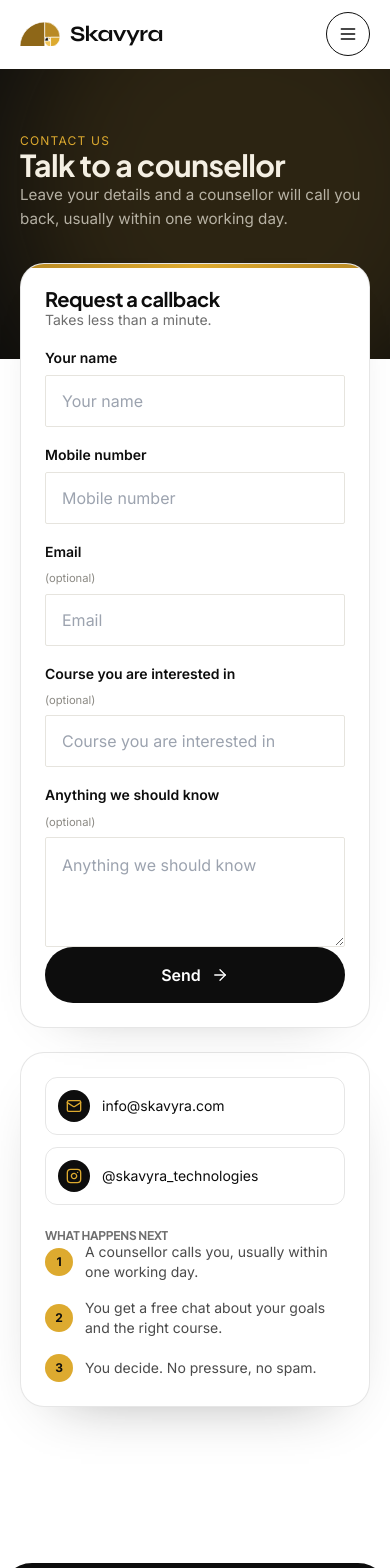
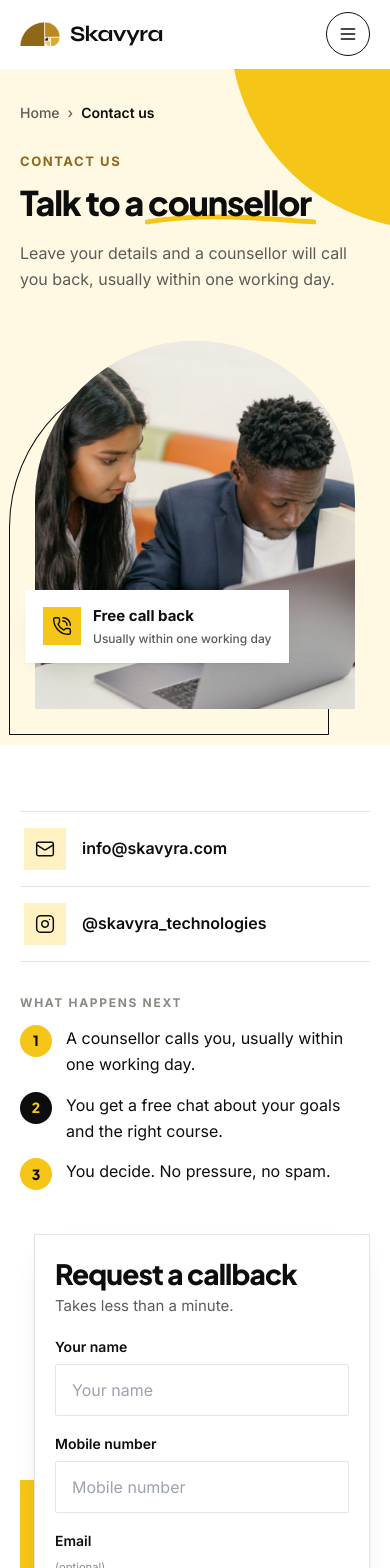
Before and after one commit to Skavyra/Skavyra, a Next.js app: page /contact in a window 390 px wide. Shown: the top 1568 px of the page. Built offline with nearby package versions, Linux system fonts and the light colour scheme; no server answers.

Commit message:
UI 28: contact-colleges

```diff
--- a/src/app/(marketing)/contact/page.tsx
+++ b/src/app/(marketing)/contact/page.tsx
@@ -1,4 +1,6 @@
-import { Instagram, Mail, MapPin, Phone } from "lucide-react";
+import { ArrowRight, Instagram, Mail, MapPin, Phone, PhoneCall } from "lucide-react";
+import Image from "next/image";
+import Link from "next/link";
 import type { Metadata } from "next";
 
 import { ContactForm } from "@/components/marketing/ContactForm";
@@ -24,113 +26,78 @@ export default async function ContactPage({
       ? `Hi Skavyra, I'd like details about ${course}`
       : WHATSAPP_DEFAULT_MESSAGE;
   const whatsappHref = whatsappLink(whatsappMessage);
+  const lead = isCollege
+    ? "Tell us about your students and placement goals. We will get back to you with a plan for your campus."
+    : "Leave your details and a counsellor will call you back, usually within one working day.";
+  const steps = isCollege
+    ? [
+        "We review your campus and student needs.",
+        "We share a plan for your students.",
+        "We set up a call with your team.",
+      ]
+    : [
+        "A counsellor calls you, usually within one working day.",
+        "You get a free chat about your goals and the right course.",
+        "You decide. No pressure, no spam.",
+      ];
 
   return (
     <>
-      <section className="theme-ink relative overflow-hidden bg-ink pb-32 pt-fluid-lg text-ivory sm:pb-40">
-        <div aria-hidden="true" className="pointer-events-none absolute -right-24 -top-32 size-[30rem] rounded-full bg-gold-300/15 blur-3xl" />
-        <div className="container relative z-10 max-w-3xl">
-          <p className="text-xs uppercase tracking-widest text-gold-300">{isCollege ? "For colleges" : "Contact us"}</p>
-          <h1 className="mt-3 text-fluid-3xl text-ivory">{isCollege ? "Bring Skavyra to your college" : "Talk to a counsellor"}</h1>
-          <p className="mt-4 max-w-2xl text-fluid-base text-ivory/70">
-            {isCollege
-              ? "Tell us about your students and placement goals. We will get back to you with a plan for your campus."
-              : "Leave your details and a counsellor will call you back, usually within one working day."}
-          </p>
+      <section className="pb">
+        <span className="pb__q" aria-hidden="true" />
+        <span className="pb__q2" aria-hidden="true" />
+        <span className="pb__dots" aria-hidden="true" />
+        <div className="wrap">
+          <div className="pb__grid">
+            <div className="reveal">
+              <div className="crumbs"><Link href="/">Home</Link><span aria-hidden="true">›</span><b>{isCollege ? "For colleges" : "Contact us"}</b></div>
+              <p className="over">{isCollege ? "For colleges" : "Contact us"}</p>
+              <h1 className="ptitle">
+                {isCollege ? <>Bring Skavyra to your <span className="hl">college</span></> : <>Talk to a <span className="hl">counsellor</span></>}
+              </h1>
+              <p className="plead">{lead}</p>
+            </div>
+            <div className="arch reveal">
+              <span className="arch__ring" aria-hidden="true" />
+              <div className="arch__img">
+                <Image src="/images/site/photo-mentor.jpg" alt="" fill sizes="420px" style={{ objectFit: "cover", objectPosition: "center 30%" }} />
+              </div>
+              <div className="arch__chip">
+                <span><PhoneCall className="ic" strokeWidth={1.75} /></span>
+                <div>{isCollege ? "Campus partnerships" : "Free call back"}<small>{isCollege ? "IT and non-IT tracks" : "Usually within one working day"}</small></div>
+              </div>
+            </div>
+          </div>
         </div>
       </section>
 
-      <section className="relative z-10 -mt-24 pb-20 sm:-mt-32 sm:pb-28">
-        <div className="container grid gap-6 lg:grid-cols-[1fr_1.1fr] lg:gap-8">
-          <div className="order-2 flex flex-col gap-6 rounded-3xl border border-ink/10 bg-white p-6 shadow-[0_24px_60px_-40px_rgba(13,13,13,0.45)] lg:order-1 sm:p-8">
+      <section>
+        <div className="wrap ct">
+          <div className="reveal">
             {whatsappHref && (
-              <div className="mt-6 rounded-2xl border border-[#25D366]/40 bg-[#25D366]/5 p-5">
-                <div className="flex items-center gap-3">
-                  <span className="grid size-10 shrink-0 place-items-center rounded-full bg-[#128C7E] text-white">
-                    <WhatsAppIcon className="size-5" />
-                  </span>
-                  <h2 className="text-lg font-semibold">Chat on WhatsApp</h2>
-                </div>
-                <p className="mt-3 text-sm text-muted-foreground">
-                  Fastest way to reach a counsellor. Usually replies within a few hours.
-                </p>
-                <a
-                  href={whatsappHref}
-                  target="_blank"
-                  rel="noopener noreferrer"
-                  aria-label="Start a WhatsApp chat with Skavyra"
-                  className="mt-4 inline-flex min-h-10 items-center justify-center rounded-lg bg-[#128C7E] px-4 py-2 text-sm font-semibold text-white transition-colors hover:bg-[#0F7A6E] focus-visible:outline-none focus-visible:ring-2 focus-visible:ring-gold-300 focus-visible:ring-offset-2"
-                >
-                  Start chat
-                </a>
+              <div className="wacard">
+                <div className="wacard__h"><span><WhatsAppIcon className="ic" /></span><h2>Chat on WhatsApp</h2></div>
+                <p>Fastest way to reach a counsellor. Usually replies within a few hours.</p>
+                <a className="btn btn--wa2" href={whatsappHref} target="_blank" rel="noopener noreferrer" aria-label="Start a WhatsApp chat with Skavyra">Start chat <ArrowRight className="ic" strokeWidth={1.75} /></a>
               </div>
             )}
-            <ul className="flex flex-col gap-3 text-sm">
-              {CONTACT.email && (
-                <li className="flex items-center gap-3 rounded-xl border border-ink/10 p-3 transition-colors hover:border-gold-300">
-                  <span className="grid size-8 shrink-0 place-items-center rounded-full bg-ink">
-                    <Mail aria-hidden="true" className="size-4 text-gold-300" />
-                  </span>
-                  <a href={`mailto:${CONTACT.email}`} className="min-w-0 break-all hover:underline">{CONTACT.email}</a>
-                </li>
-              )}
-              {CONTACT.phone && CONTACT.phoneHref && (
-                <li className="flex items-center gap-3 rounded-xl border border-ink/10 p-3 transition-colors hover:border-gold-300">
-                  <span className="grid size-8 shrink-0 place-items-center rounded-full bg-ink">
-                    <Phone aria-hidden="true" className="size-4 text-gold-300" />
-                  </span>
-                  <a href={CONTACT.phoneHref} className="min-w-0 break-all hover:underline">{CONTACT.phone}</a>
-                </li>
-              )}
-              {CONTACT.instagramUrl && (
-                <li className="flex items-center gap-3 rounded-xl border border-ink/10 p-3 transition-colors hover:border-gold-300">
-                  <span className="grid size-8 shrink-0 place-items-center rounded-full bg-ink">
-                    <Instagram aria-hidden="true" className="size-4 text-gold-300" />
-                  </span>
-                  <a href={CONTACT.instagramUrl} target="_blank" rel="noopener noreferrer" className="min-w-0 break-all hover:underline">
-                    @skavyra_technologies
-                  </a>
-                </li>
-              )}
-              {CONTACT.address && (
-                <li className="flex items-center gap-3 rounded-xl border border-ink/10 p-3 transition-colors hover:border-gold-300">
-                  <span className="grid size-8 shrink-0 place-items-center rounded-full bg-ink">
-                    <MapPin aria-hidden="true" className="size-4 text-gold-300" />
-                  </span>
-                  <span className="min-w-0 break-words">{CONTACT.address}</span>
-                </li>
-              )}
+            <ul className="clist">
+              {CONTACT.email && <li><a href={`mailto:${CONTACT.email}`}><span><Mail className="ic" strokeWidth={1.75} /></span>{CONTACT.email}</a></li>}
+              {CONTACT.phone && CONTACT.phoneHref && <li><a href={CONTACT.phoneHref}><span><Phone className="ic" strokeWidth={1.75} /></span>{CONTACT.phone}</a></li>}
+              {CONTACT.instagramUrl && <li><a href={CONTACT.instagramUrl} target="_blank" rel="noopener noreferrer"><span><Instagram className="ic" strokeWidth={1.75} /></span>@skavyra_technologies</a></li>}
+              {CONTACT.address && <li><a href={`https://maps.google.com/?q=${encodeURIComponent(CONTACT.address)}`} target="_blank" rel="noopener noreferrer"><span><MapPin className="ic" strokeWidth={1.75} /></span>{CONTACT.address}</a></li>}
             </ul>
-
-            <div>
-              <h2 className="text-xs font-bold uppercase tracking-widest text-ink/60">What happens next</h2>
-              <ol className="mt-4 flex flex-col gap-4">
-                {(isCollege
-                  ? [
-                      "We review your campus and student needs.",
-                      "We share a plan for your students.",
-                      "We set up a call with your team.",
-                    ]
-                  : [
-                      "A counsellor calls you, usually within one working day.",
-                      "You get a free chat about your goals and the right course.",
-                      "You decide. No pressure, no spam.",
-                    ]
-                ).map((step, index) => (
-                  <li key={step} className="flex items-center gap-3">
-                    <span className="grid size-7 shrink-0 place-items-center rounded-full bg-gold-300 text-xs font-bold text-ink">{index + 1}</span>
-                    <span className="text-sm text-ink/75">{step}</span>
-                  </li>
-                ))}
-              </ol>
+            <div className="nextsteps">
+              <h2>What happens next</h2>
+              <ol>{steps.map((step, index) => <li key={step}><b>{index + 1}</b><span>{step}</span></li>)}</ol>
             </div>
           </div>
-
-          <div className="relative order-1 overflow-hidden rounded-3xl border border-ink/10 bg-white p-6 shadow-[0_18px_55px_-44px_rgba(13,13,13,0.42)] transition-[border-color,box-shadow] duration-300 hover:border-gold-300/60 hover:shadow-[0_24px_65px_-44px_rgba(142,103,24,0.32)] lg:order-2 sm:p-8">
-            <div aria-hidden="true" className="absolute inset-x-0 top-0 h-1 bg-gradient-to-r from-gold-500 via-gold-300 to-gold-500" />
-            <h2 className="font-display text-xl font-bold">{isCollege ? "Tell us about your college" : "Request a callback"}</h2>
-            <p className="mt-1 mb-6 text-sm text-ink/60">Takes less than a minute.</p>
-            <ContactForm defaultCourse={course} topic={isCollege ? "college" : undefined} />
+          <div className="formwrap reveal">
+            <div className="pform">
+              <h2>{isCollege ? "Tell us about your college" : "Request a callback"}</h2>
+              <p>Takes less than a minute.</p>
+              <ContactForm defaultCourse={course} topic={isCollege ? "college" : undefined} />
+            </div>
           </div>
         </div>
       </section>
```
